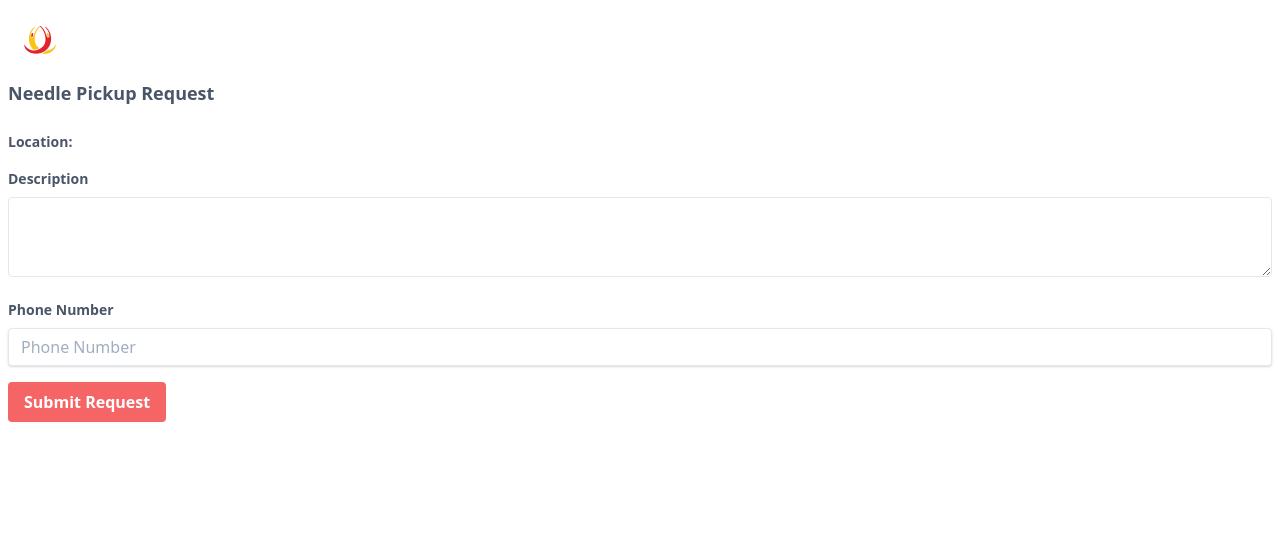
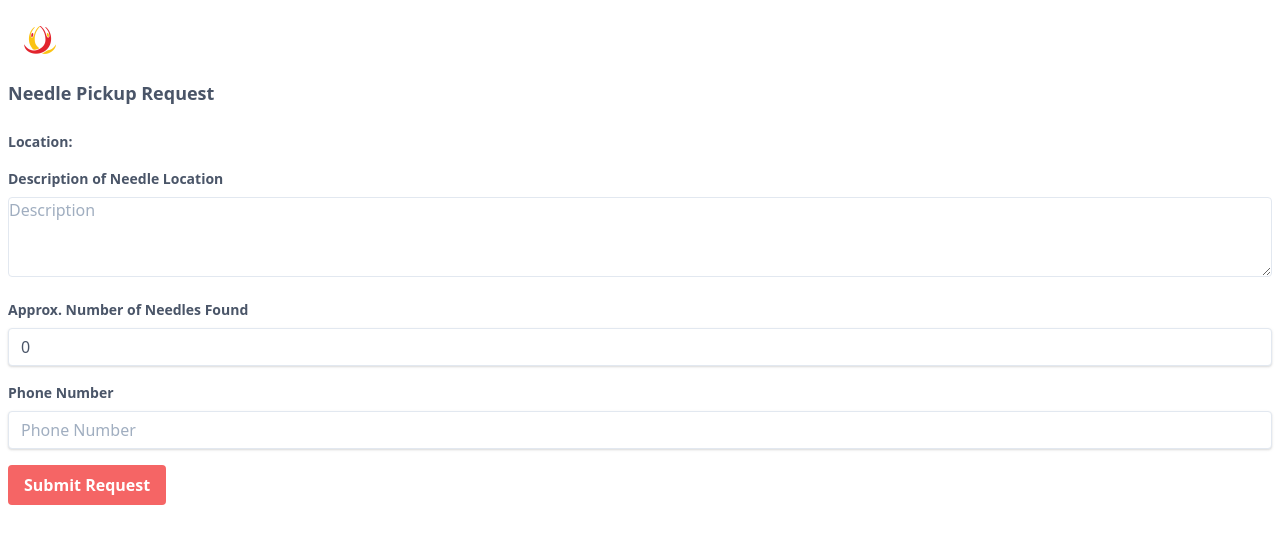
Before and after one commit to HackRegina/f19-a-team, an Angular app in the folder angular/: page /request in a window 1280 px wide. Shown: the top 544 px of the page. Built offline with nearby package versions, Linux system fonts and the light colour scheme.

Commit message:
hooking up request form

```diff
--- /dev/null
+++ b/angular/src/app/data/pickup-request.ts
@@ -0,0 +1,7 @@
+export class PickupRequest {
+  description: string;
+  count: number;
+  phoneNumber: number;
+  latitude: number;
+  longitude: number;
+}
--- a/angular/src/app/pickup-request/pickup-request.component.html
+++ b/angular/src/app/pickup-request/pickup-request.component.html
@@ -1,26 +1,43 @@
 <div id="pickup-request-container" class="px-2">
   <span class="block text-gray-700 text-lg font-bold mb-6">Needle Pickup Request</span>
-  <form id="pickup-request">
+  <form id="pickup-request" [formGroup]="requestFormGroup" (submit)="submitRequest()">
     <div class="mb-4">
-      <span class="block text-gray-700 text-sm font-bold mb-2">
+      <span class="form-label">
         Location:
       </span>
     </div>
     <div class="mb-4">
-      <label class="block text-gray-700 text-sm font-bold mb-2" for="description">
-        Description
+      <label class="form-label" for="description">
+        Description of Needle Location
       </label>
-      <textarea class="resize border h-20 rounded w-full focus:outline-none focus:shadow-outline" id="description"></textarea>
+      <textarea class="txt-area focus:outline-none focus:shadow-outline"
+                formControlName="description"
+                placeholder="Description"
+                id="description"></textarea>
     </div>
 
     <div class="mb-4">
-      <label class="block text-gray-700 text-sm font-bold mb-2" for="phone-number">
+      <label class="form-label" for="count">
+        Approx. Number of Needles Found
+      </label>
+      <input class="txt-input focus:outline-none focus:shadow-outline"
+             formControlName="count"
+             id="count"
+             type="number"
+             placeholder="Number">
+    </div>
+
+    <div class="mb-4">
+      <label class="form-label" for="phone-number">
         Phone Number
       </label>
-      <input class="shadow appearance-none border rounded w-full py-2 px-3 text-gray-700
-      leading-tight focus:outline-none focus:shadow-outline" id="phone-number" type="tel" placeholder="Phone Number">
+      <input class="txt-input focus:outline-none focus:shadow-outline"
+             formControlName="phoneNumber"
+             id="phone-number"
+             type="tel"
+             placeholder="Phone Number">
     </div>
-    <button class="btn btn-red">
+    <button class="btn btn-red" type="submit">
       Submit Request
     </button>
   </form>
--- a/angular/src/app/pickup-request/pickup-request.component.ts
+++ b/angular/src/app/pickup-request/pickup-request.component.ts
@@ -1,4 +1,7 @@
 import { Component, OnInit } from '@angular/core';
+import {FormBuilder, FormGroup} from "@angular/forms";
+import {PickupRequestService} from "../services/pickup-request/pickup-request.service";
+import {PickupRequest} from "../data/pickup-request";
 
 @Component({
   selector: 'app-pickup-request',
@@ -7,9 +10,27 @@ import { Component, OnInit } from '@angular/core';
 })
 export class PickupRequestComponent implements OnInit {
 
-  constructor() { }
+  public requestFormGroup: FormGroup;
+
+  constructor(private fb: FormBuilder, private pickupRequestService: PickupRequestService) { }
 
   ngOnInit() {
+    this.requestFormGroup = this.initFormGroup();
+  }
+
+  public submitRequest(): void {
+    console.log(this.requestFormGroup.getRawValue() as PickupRequest);
+    this.pickupRequestService.requestNeedlePickup();
+  }
+
+  private initFormGroup(): FormGroup {
+    return this.fb.group({
+      description: null,
+      phoneNumber: null,
+      count: 0,
+      latitude: null,
+      longitude: null
+    });
   }
 
 }
--- a/angular/src/app/pickup/pickup.component.ts
+++ b/angular/src/app/pickup/pickup.component.ts
@@ -1,5 +1,6 @@
 import { Component, OnInit } from '@angular/core';
 import {Router} from "@angular/router";
+import {FormBuilder, FormGroup} from "@angular/forms";
 
 @Component({
   selector: 'app-pickup',
--- a/angular/src/styles.scss
+++ b/angular/src/styles.scss
@@ -21,3 +21,12 @@ html, body, app-root {
 .btn-red:hover {
   @apply bg-red-700;
 }
+.txt-area {
+  @apply resize border h-20 rounded w-full;
+}
+.form-label {
+  @apply block text-gray-700 text-sm font-bold mb-2;
+}
+.txt-input {
+  @apply shadow appearance-none border rounded w-full py-2 px-3 text-gray-700 leading-tight;
+}
```
Also changed, not shown: angular/src/app/app.module.ts (+12 -8 lines).
